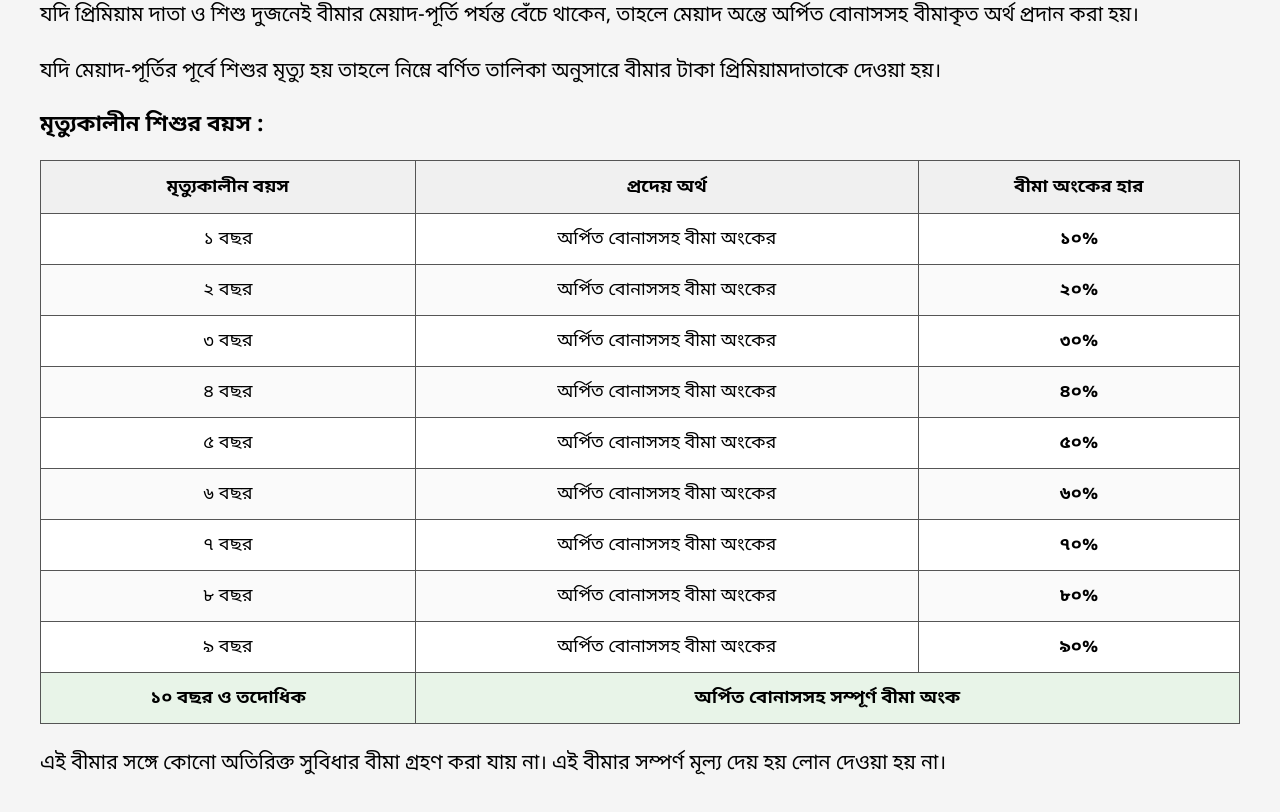
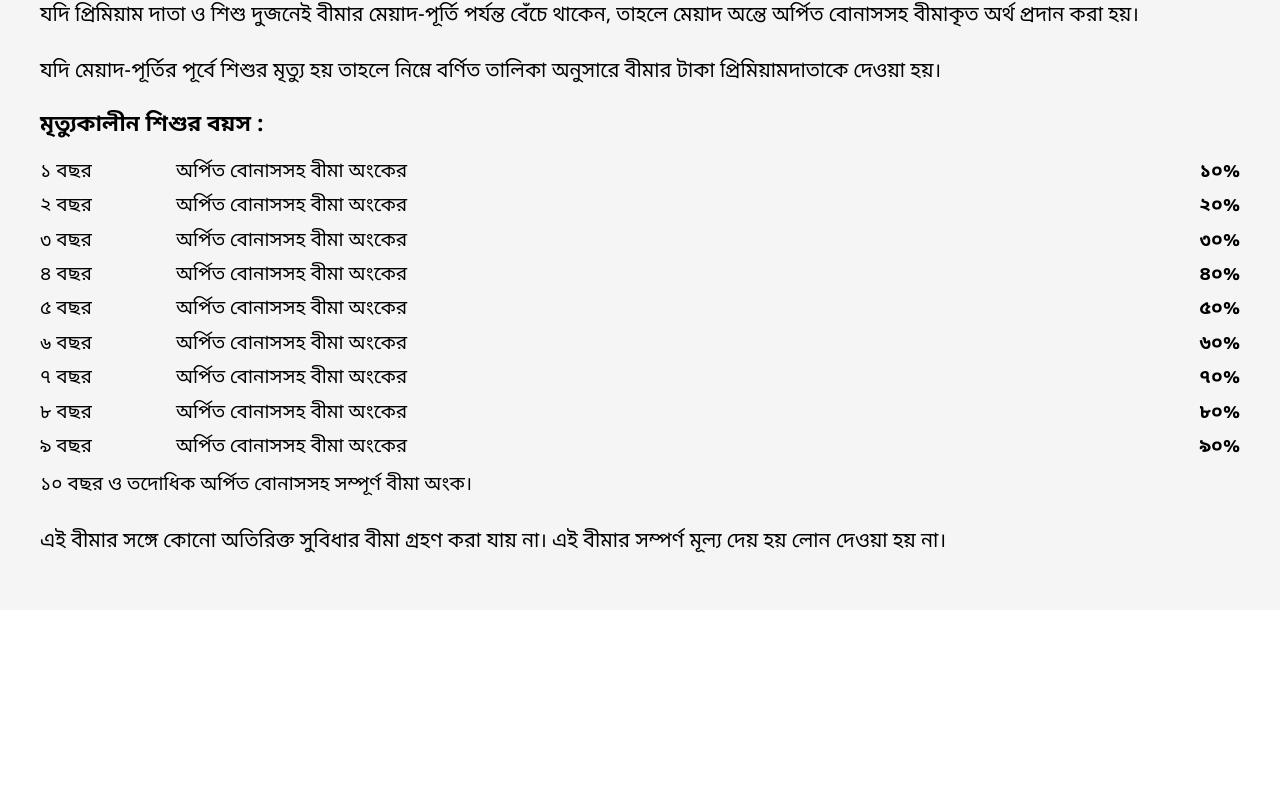
Before and after one commit to sakib-xrz/policy-proposal, a Next.js app: page /sisu-nirapotta in a window 1280 px wide. Shown: the part 1297-2109 px from the top of the page. After the commit the page ends 1907 px from the top, so only its background shows below. Built offline with nearby package versions, Linux system fonts and the light colour scheme.

Commit message:
Add death benefit chart to SisuNirapottaDocument component and refactor PDF generation logic to scale font sizes. Update styles for improved presentation and remove unnecessary table structure.

```diff
--- a/components/SisuNirapottaDocument.tsx
+++ b/components/SisuNirapottaDocument.tsx
@@ -42,6 +42,18 @@ const handlePaste = (e: React.ClipboardEvent<HTMLSpanElement>) => {
 const handleKeyDown = (e: React.KeyboardEvent<HTMLSpanElement>) => {
   if (e.key === "Enter") e.preventDefault();
 };
+
+const deathBenefitRows = [
+  ["১ বছর", "১০%"],
+  ["২ বছর", "২০%"],
+  ["৩ বছর", "৩০%"],
+  ["৪ বছর", "৪০%"],
+  ["৫ বছর", "৫০%"],
+  ["৬ বছর", "৬০%"],
+  ["৭ বছর", "৭০%"],
+  ["৮ বছর", "৮০%"],
+  ["৯ বছর", "৯০%"],
+];
 
 export default function SisuNirapottaDocument({
   initialData,
@@ -289,135 +301,43 @@ export default function SisuNirapottaDocument({
           থাকেন, তাহলে মেয়াদ অন্তে অর্পিত বোনাসসহ বীমাকৃত অর্থ প্রদান করা হয়।
         </p>
 
-        {/* Para 6 – child dies before maturity + table */}
+        {/* Para 6 – child dies before maturity + death benefit chart */}
         <p style={{ marginBottom: "12px" }}>
           যদি মেয়াদ-পূর্তির পূর্বে শিশুর মৃত্যু হয় তাহলে নিম্নে বর্ণিত তালিকা
           অনুসারে বীমার টাকা প্রিমিয়ামদাতাকে দেওয়া হয়।
         </p>
 
-        {/* Death benefit table */}
         <div style={{ marginBottom: "20px" }}>
           <p
             style={{
               fontWeight: "700",
               fontSize: "22px",
-              marginBottom: "12px",
+              marginBottom: "8px",
             }}
           >
             মৃত্যুকালীন শিশুর বয়স :
           </p>
-          <table
-            style={{
-              borderCollapse: "collapse",
-              width: "100%",
-              fontSize: "18px",
-            }}
-          >
-            <thead>
-              <tr style={{ backgroundColor: "#f0f0f0" }}>
-                <th
-                  style={{
-                    border: "1px solid #555",
-                    padding: "8px 14px",
-                    textAlign: "center",
-                    fontWeight: "700",
-                  }}
-                >
-                  মৃত্যুকালীন বয়স
-                </th>
-                <th
-                  style={{
-                    border: "1px solid #555",
-                    padding: "8px 14px",
-                    textAlign: "center",
-                    fontWeight: "700",
-                  }}
-                >
-                  প্রদেয় অর্থ
-                </th>
-                <th
-                  style={{
-                    border: "1px solid #555",
-                    padding: "8px 14px",
-                    textAlign: "center",
-                    fontWeight: "700",
-                  }}
-                >
-                  বীমা অংকের হার
-                </th>
-              </tr>
-            </thead>
-            <tbody>
-              {[
-                ["১ বছর", "১০%"],
-                ["২ বছর", "২০%"],
-                ["৩ বছর", "৩০%"],
-                ["৪ বছর", "৪০%"],
-                ["৫ বছর", "৫০%"],
-                ["৬ বছর", "৬০%"],
-                ["৭ বছর", "৭০%"],
-                ["৮ বছর", "৮০%"],
-                ["৯ বছর", "৯০%"],
-              ].map(([age, pct], i) => (
-                <tr
-                  key={age}
-                  style={{ backgroundColor: i % 2 === 0 ? "#fff" : "#fafafa" }}
-                >
-                  <td
-                    style={{
-                      border: "1px solid #555",
-                      padding: "7px 14px",
-                      textAlign: "center",
-                    }}
-                  >
-                    {age}
-                  </td>
-                  <td
-                    style={{
-                      border: "1px solid #555",
-                      padding: "7px 14px",
-                      textAlign: "center",
-                    }}
-                  >
-                    অর্পিত বোনাসসহ বীমা অংকের
-                  </td>
-                  <td
-                    style={{
-                      border: "1px solid #555",
-                      padding: "7px 14px",
-                      textAlign: "center",
-                      fontWeight: "700",
-                    }}
-                  >
-                    {pct}
-                  </td>
-                </tr>
-              ))}
-              <tr style={{ backgroundColor: "#e8f4e8" }}>
-                <td
-                  style={{
-                    border: "1px solid #555",
-                    padding: "7px 14px",
-                    textAlign: "center",
-                    fontWeight: "700",
-                  }}
-                >
-                  ১০ বছর ও তদোধিক
-                </td>
-                <td
-                  colSpan={2}
-                  style={{
-                    border: "1px solid #555",
-                    padding: "7px 14px",
-                    textAlign: "center",
-                    fontWeight: "700",
-                  }}
-                >
-                  অর্পিত বোনাসসহ সম্পূর্ণ বীমা অংক
-                </td>
-              </tr>
-            </tbody>
-          </table>
+          <div style={{ fontSize: "19px", lineHeight: 1.6 }}>
+            {deathBenefitRows.map(([age, pct]) => (
+              <div
+                key={age}
+                style={{
+                  display: "flex",
+                  alignItems: "baseline",
+                  padding: "2px 0",
+                }}
+              >
+                <span style={{ width: "120px", flexShrink: 0 }}>{age}</span>
+                <span style={{ flex: 1, padding: "0 16px" }}>
+                  অর্পিত বোনাসসহ বীমা অংকের
+                </span>
+                <span style={{ fontWeight: 600, flexShrink: 0 }}>{pct}</span>
+              </div>
+            ))}
+            <p style={{ margin: "6px 0 0", padding: 0 }}>
+              ১০ বছর ও তদোধিক অর্পিত বোনাসসহ সম্পূর্ণ বীমা অংক।
+            </p>
+          </div>
         </div>
 
         {/* Para 7 – no supplementary benefit, no loan */}
--- a/lib/pdfGenerator.ts
+++ b/lib/pdfGenerator.ts
@@ -1,5 +1,18 @@
 import html2canvas from "html2canvas";
 import { jsPDF } from "jspdf";
+
+/** Scale factor applied to all text when exporting to PDF (web view unchanged). */
+const PDF_FONT_SCALE = 0.88;
+
+function scaleFontSize(fontSize: string): string {
+  const match = fontSize.match(/^([\d.]+)(px|pt|rem|em)$/);
+  if (!match) return fontSize;
+  const scaled = parseFloat(match[1]) * PDF_FONT_SCALE;
+  const unit = match[2];
+  return unit === "px"
+    ? `${Math.round(scaled * 10) / 10}px`
+    : `${scaled}${unit}`;
+}
 
 /**
  * Generates a multi-page PDF from a DOM element.
@@ -20,7 +33,6 @@ export async function generatePDF(
     // A4 at 96 DPI: 794 × 1123 px
     const A4_WIDTH_PX = 794;
     const A4_HEIGHT_PX = 1123;
-    const PADDING_PX = 120; // top+bottom padding in the iframe
 
     // ------------------------------------------------------------------
     // Step 1: render in a hidden iframe to measure actual content height
@@ -69,7 +81,7 @@ export async function generatePDF(
             padding: 60px 80px;
             font-family: 'Noto Sans Bengali', sans-serif;
             line-height: 1.8;
-            font-size: 20px;
+            font-size: ${20 * PDF_FONT_SCALE}px;
             color: #000000;
           }
         </style>
@@ -89,6 +101,9 @@ export async function generatePDF(
     const processElement = (el: HTMLElement) => {
       el.removeAttribute("class");
       if (!el.style.color) el.style.color = "#000000";
+      if (el.style.fontSize) {
+        el.style.fontSize = scaleFontSize(el.style.fontSize);
+      }
       Array.from(el.children).forEach((child) => {
         if (child instanceof HTMLElement) processElement(child);
       });
@@ -102,14 +117,11 @@ export async function generatePDF(
     // Allow layout to settle
     await new Promise((resolve) => setTimeout(resolve, 600));
 
-    // Measure actual rendered height
-    const fullContentHeight = contentInner.scrollHeight + PADDING_PX;
+    // scrollHeight already includes #content-inner padding — do not add extra height
+    const fullContentHeight = contentInner.scrollHeight;
 
-    // Resize iframe to full content height so nothing is clipped
+    // Size iframe to content only (avoid minHeight stretching blank area onto a 2nd page)
     iframe.style.height = `${fullContentHeight}px`;
-    if (iframe.contentWindow) {
-      iframe.contentDocument!.body.style.minHeight = `${fullContentHeight}px`;
-    }
 
     await new Promise((resolve) => setTimeout(resolve, 200));
 
@@ -165,6 +177,16 @@ export async function generatePDF(
       return true;
     };
 
+    // Drop trailing blank rows so short documents (e.g. pension) don't get an empty page
+    let effectiveCanvasHeight = canvasHeight;
+    while (
+      effectiveCanvasHeight > 0 &&
+      isRowBlank(effectiveCanvasHeight - 1)
+    ) {
+      effectiveCanvasHeight--;
+    }
+    if (effectiveCanvasHeight === 0) effectiveCanvasHeight = canvasHeight;
+
     const pdf = new jsPDF({
       orientation: "portrait",
       unit: "mm",
@@ -175,14 +197,14 @@ export async function generatePDF(
     let currentY = 0;
     let pageIndex = 0;
 
-    while (currentY < canvasHeight) {
+    while (currentY < effectiveCanvasHeight) {
       if (pageIndex > 0) pdf.addPage();
 
       const idealEnd = currentY + contentHeightPerPage;
       let sliceEnd: number;
 
-      if (idealEnd >= canvasHeight) {
-        sliceEnd = canvasHeight;
+      if (idealEnd >= effectiveCanvasHeight) {
+        sliceEnd = effectiveCanvasHeight;
       } else {
         // Search upward from the ideal boundary for a fully-blank row.
         // Keep at least 20% of the page filled so a single large
```
